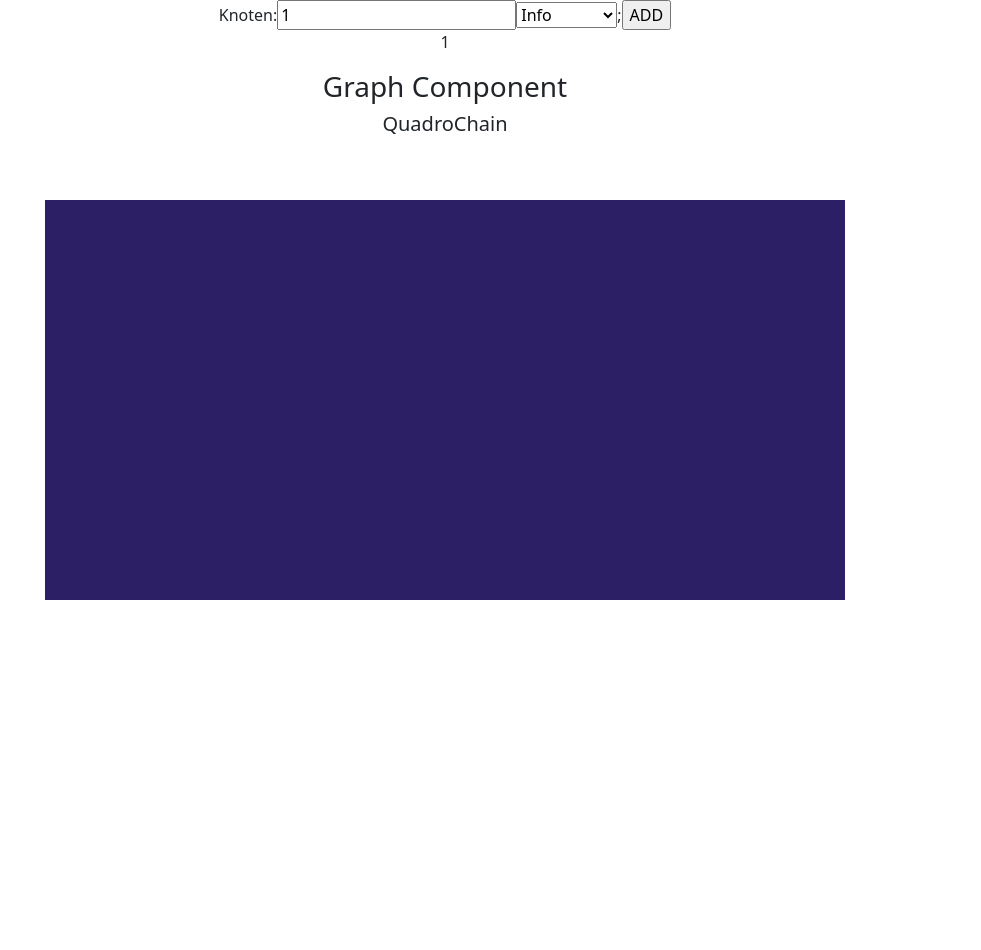
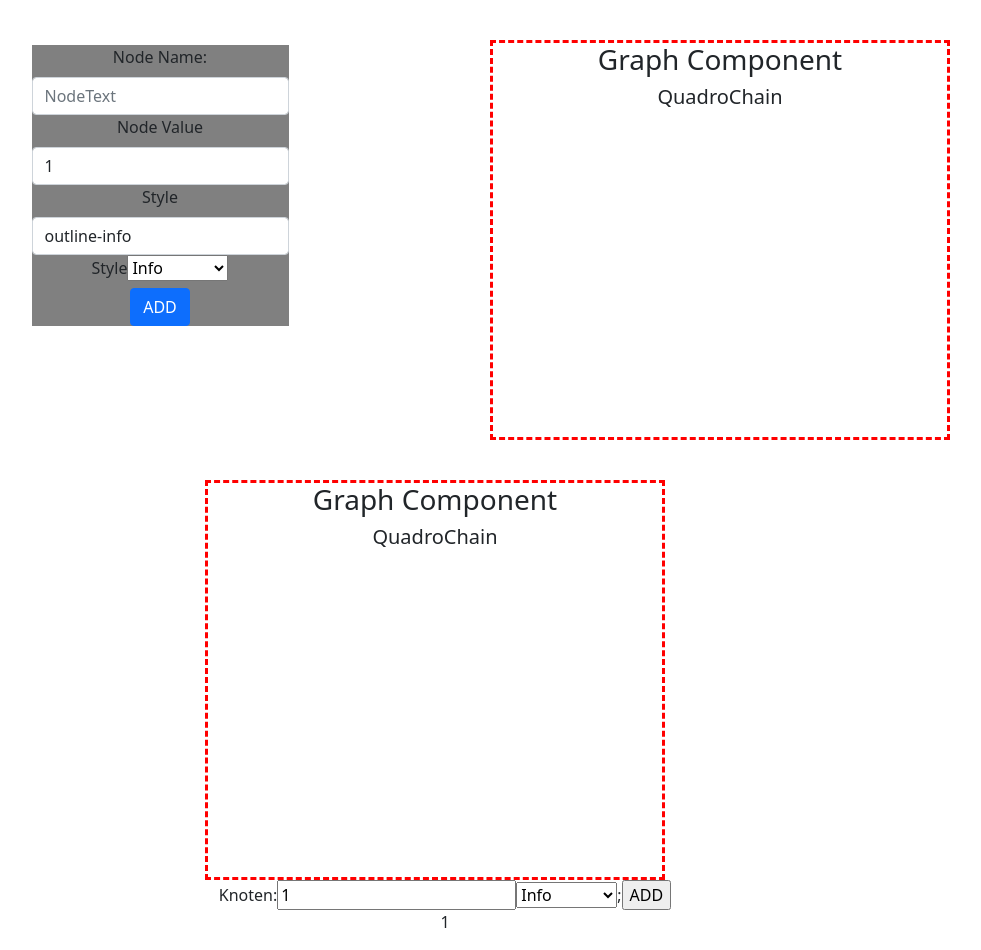
Before and after one commit to wertalp/quadro-chain, a React (Create React App) app: page / in a window 1280 px wide. Shown: the whole page, without its empty margins (195-1176 px from the left). Before the commit the page ends 800 px from the top, so only its background shows below. Built offline with nearby package versions, Linux system fonts and the light colour scheme.

Commit message:
add labels

```diff
--- a/src/App.tsx
+++ b/src/App.tsx
@@ -1,13 +1,14 @@
 import React, { ChangeEventHandler, FunctionComponent, useEffect, useState} from 'react' ;
 import logo from './logo.svg';
 import './App.css';
-import {ShapeNode, Point, BlockChainProps} from './data-models/index-models'  ;
+import {ShapeNode, Point, BlockChainProps, IFormData} from './data-models/index-models'  ;
 import {BlockChain} from './data-models/chain-models' ;
 import Board        from './components/Board' ;
 import Button       from 'react-bootstrap/esm/Button';
 import {render}     from '@testing-library/react';
-import {Form}       from 'react-bootstrap' ;
+import {Container, Form, Row, Col}       from 'react-bootstrap' ;
 import {Style}      from './data-models/index-models' ;
+import {FormCreate} from './components/FormCreate' ;
 
 
 
@@ -33,7 +34,7 @@
 
 
     const createRootNode = () => {
-        return new ShapeNode(1) ;
+        return new ShapeNode(1,Style.Info,"") ;
     }
 
     const createChain =  () : BlockChain => {
@@ -50,7 +51,7 @@
 
   const addtoChain = async () => {
         console.log("starting ... adding Node") ;
-        myChain.addnextNode(new ShapeNode(10))
+        myChain.addnextNode(new ShapeNode(10,Style.Success,"First"))
         isLoading = false ;
       } ;
 
@@ -59,10 +60,9 @@
     };
 
 
-  const handleSubmit = (e: React.FormEvent<HTMLFormElement>) => {
-        e.preventDefault();
+  const handleSubmit = ( formInfo : IFormData) => {
 
-        setChain(chain.addnextNode(new ShapeNode(counter,style)) ) ;
+        setChain(chain.addnextNode(new ShapeNode(formInfo.val,formInfo.art,formInfo.name)) ) ;
         setRerender(!rerender);
   }
 
@@ -83,7 +83,19 @@
 
 return (
   <div className="App">
-      <form onSubmit={ (e) => handleSubmit(e)}>
+   <Container>
+     <Row>
+       <Col>
+       <FormCreate blockChain={chain} submitForm={handleSubmit}></FormCreate>
+       </Col>
+       <Col>
+    {chain && <Board blockChain={chain} amounts={testMapper}> </Board> }
+    </Col>
+    <Col>
+    {chain && <Board blockChain={chain} amounts={testMapper}> </Board> }
+    </Col>
+  </Row>
+  <form onSubmit={ (e) => updateInputValue(e)}>
       <label>
         Knoten:
         <input type="number" value={counter} onChange={evt => updateInputValue(evt)} />
@@ -97,7 +109,8 @@
       <input type="submit" value="ADD" />
     </form>
     <p> {counter}</p>
-    { chain && <Board blockChain={chain} amounts={testMapper}> </Board> }
+
+  </Container>
   </div>
 )}
 
--- a/src/components/Board.tsx
+++ b/src/components/Board.tsx
@@ -14,7 +14,7 @@
 const Board : React.FC<BlockChainProps> = (props : BlockChainProps) =>  {
     const [chain   , setChain]    =  useState<BlockChain>(null) ;
     const [amount  , setAmount]   =  useState<number[]>(null)   ;
-    const [render, setRerender] = useState(false);
+    const [render, setRerender]   = useState(false);
 
     let isLoaded : Boolean = false ;
     let htmlBlockInfo : string     ;
@@ -26,12 +26,13 @@
        },[]) ;
 
     return (
-        <div>
+        <div id="DrawBoard" >
         <h3> Graph Component</h3>
         <h5> {chain && chain.Chainname} </h5>
-        <div id="DrawBoard" >
-        { chain && chain.getallValues().map( (item, index) => ( <Button className="mt-1" variant={item.style} onClick={()=> { alert(item.amount)} }>  {isLoaded ? htmlBlockInfo : item.amount} </Button>))}
-        </div>
+        { chain && chain.getallValues()
+            .map( (item, index) => (
+            <Button className="mt-1" variant={item.style} onClick={()=> { alert(item.amount)} }>
+             {isLoaded ? htmlBlockInfo : item.label} </Button>))}
         </div>
     )
 
--- /dev/null
+++ b/src/components/FormCreate.tsx
@@ -0,0 +1,91 @@
+import React, {FormEvent, FormEventHandler, FunctionComponent, useEffect, useState} from'react';
+import ReactDOM from 'react-dom';
+import Button from 'react-bootstrap/Button';
+import 'bootstrap/dist/css/bootstrap.min.css';
+import { BlockChain } from '../data-models/chain-models';
+import { IShapeNode, ShapeNode, IFormData } from '../data-models/index-models';
+import { getEmitHelpers } from 'typescript';
+import {Form, FormSelect} from 'react-bootstrap'
+import {Style}      from '../data-models/index-models' ;
+
+
+
+interface FormProps {
+    blockChain : BlockChain              ;
+    submitForm : (formInfo :IFormData) => void     ;
+ }
+
+
+export const FormCreate : React.FC<FormProps> = (props : FormProps) =>  {
+    const [style , setStyle]     = useState(Style.Info)  ;
+    const [option, setOption]    = useState<string>( "") ;
+    const [formData , setFormData ] = useState<IFormData>(({name:"", val:1,art: Style.Info})) ;
+
+useEffect( () => {
+
+})
+
+const handleSubmit = (event : FormEvent<HTMLFormElement>) => {
+    event.preventDefault() ;
+
+    if(formData.name) {
+        props.submitForm(formData) ;
+    }
+   //setFormData( name : event.currentTarget.value )
+}
+
+const onChangeStyle = ( e: React.FormEvent<any>) =>  {
+    console.log("you clicked" + e.currentTarget.value);
+    setFormData( {...formData , art : e.currentTarget.value })
+ }
+
+ const changeState = ( event: React.FormEvent<any>) =>  {
+     setFormData( { ...formData, [event.currentTarget.name] : event.currentTarget.value})
+ }
+
+return (
+    <div style={{ display: 'inline-flex',
+                  padding: 5 ,
+                  border : 1}}>
+
+      <Form  className="cform"  id="formCreateNode" onSubmit={(event) => handleSubmit(event)}>
+      <Form.Group>
+          <Form.Label>Node Name:</Form.Label>
+          <Form.Control type="text"
+                        placeholder="NodeText"
+                        value={formData.name}
+                        name="name"
+                        onChange={e => changeState(e)}/>
+        </Form.Group>
+        <Form.Group>
+          <Form.Label>Node Value</Form.Label>
+          <Form.Control type="number"
+                        placeholder="Value -Node"
+                        name="val"
+                        onChange={e => changeState(e)}
+                        value={formData.val} />
+        </Form.Group>
+        <Form.Group>
+          <Form.Label>Style</Form.Label>
+          <Form.Control type="label"
+                        placeholder="style"
+                        name="style"
+                        value={formData.art}
+                        onChange={e => changeState(e)} />
+        </Form.Group>
+        <Form.Group>
+          <Form.Label>Style</Form.Label>
+          <select  onChange={ (e) => onChangeStyle(e) }>
+        {(Object.keys(Style) as (keyof typeof Style)[])
+           .map( enumKey =>  <option key={Style[enumKey]} label={enumKey} value={Style[enumKey]} />  )}
+        </select>
+        </Form.Group>
+     <Form.Group>
+     <Button variant="primary" type="submit">
+          ADD
+        </Button>
+     </Form.Group>
+      </Form>
+    </div>
+  );
+}
--- a/src/data-models/index-models.ts
+++ b/src/data-models/index-models.ts
@@ -23,6 +23,12 @@
     Dark      = "outline-dark"
 }
 
+export interface IFormData{
+    name : string ;
+    val  : number ;
+    art  : Style  ;
+}
+
   export  interface IShapeNode {
         preNode    : ShapeNode  ;
         nextNode   : ShapeNode  ;
@@ -43,18 +49,20 @@
     private _label      : string     = ""      ;
     private _position   : Point      = null    ;
     private _mintUrl    : string     =  ""     ;
-    private _style?      : Style      = Style.Warning ;
+    private _style     : Style      = Style.Warning ;
 
 
     constructor(
-        _amount    : number ,
-        _style?     : Style)
+     _amount : number ,
+     _style  : Style  ,
+     _label  : string )
         {
         this._amount   = _amount   ;
         if (_style) {
         this._style    = _style    ;
         }
-    } ;
+        this._label    = _label
+    }  ;
 
 
     draw = (): boolean => {
--- a/src/index.css
+++ b/src/index.css
@@ -13,18 +13,33 @@
 }
 
 #DrawBoard {
-  display: inline-block;
-  position: fixed;
-  top: 0;
-  bottom: 0;
-  left: 0;
-  right: 0;
-  width: 800px;
-  height: 400px;
-  margin: auto;
-  background-color: #2d1f66;
+  display:inline-block ;
+  position:relative    ;
+  top: 0    ;
+  bottom: 0 ;
+  left: 0   ;
+  right: 0  ;
+  min-width:  460px ;
+  min-height: 400px ;
+  max-width:  460px ;
+  max-height: 400px ;
+  margin-top: 40px  ;
+  margin-right: 20px;
+  background-color:white ;
+  border: 2px blue  ;
+  border-width: 3px;
+  border-color: red ;
+  border-style: dashed ;
 }
 
 .mt-1 {
   margin-right: 12px !important;
 }
+.cform {
+  border: 1px blue;
+  background-color: grey ;
+  margin-top: 40px;
+}
+#formCreateNode label {
+  text-align: left;
+}
```
